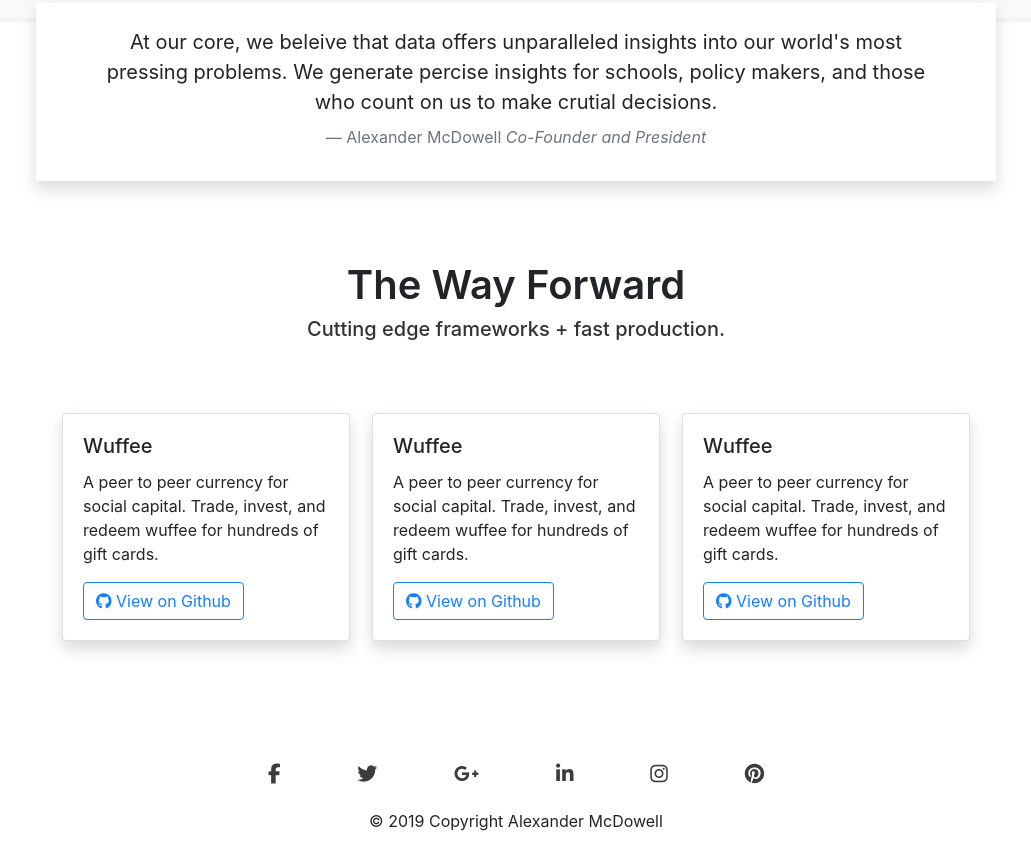
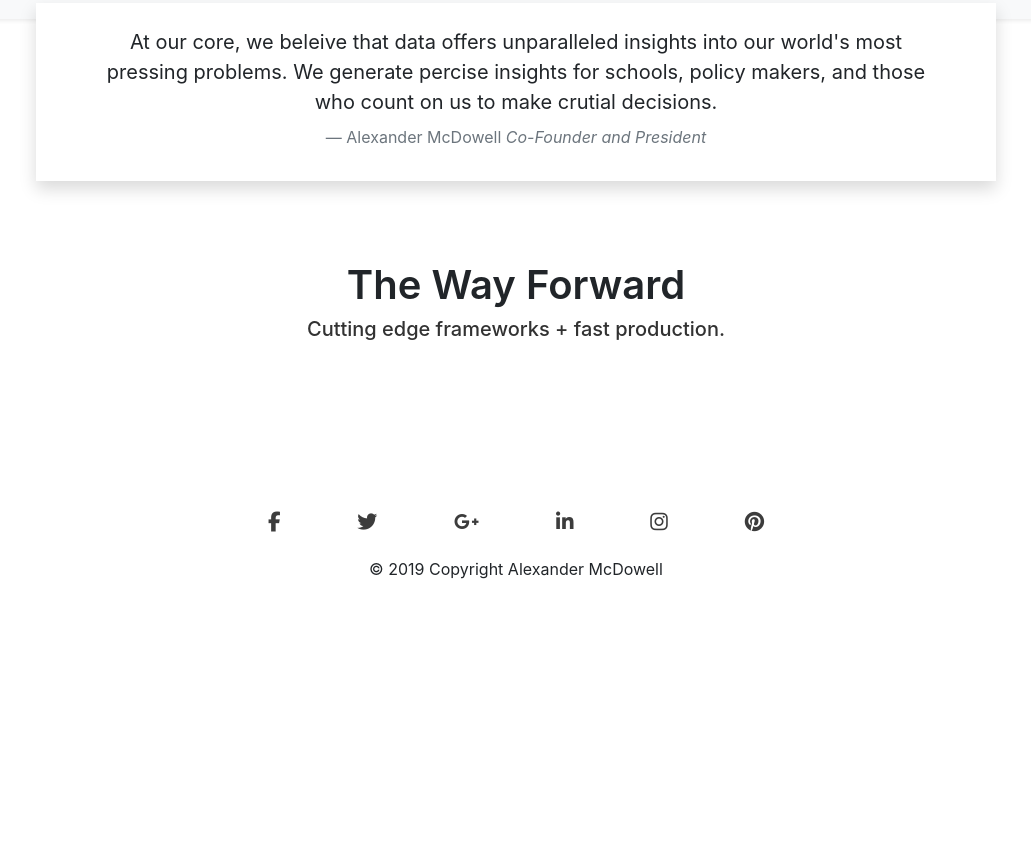
Before and after one commit to LAHS-Data/lahs-data.github.io, a plain HTML site: page index.html in a window 1280 px wide. Shown: the part 492-1349 px from the top of the page, without its empty margins (124-1155 px from the left). After the commit the page ends 1097 px from the top, so only its background shows below. Drawn offline with nearby package versions, Linux system fonts and the light colour scheme.

Commit message:
Update index.html

```diff
--- a/index.html
+++ b/index.html
@@ -105,30 +105,7 @@
 	</div>
 
 	<div class="row col-lg-9 justify-content-around mx-auto mt-5">
-		<div class="card shadow mt-4" style="width: 18rem;">
-			<div class="card-body">
-				<h5 class="card-title">Wuffee</h5>
-				<p class="card-text">A peer to peer currency for social capital. Trade, invest, and redeem wuffee for
-					hundreds of gift cards.</p>
-				<a href="#" class="btn btn-primary"><i class="fab fa-github"></i> View on Github</a>
-			</div>
-		</div>
-		<div class="card shadow mt-4" style="width: 18rem;">
-			<div class="card-body">
-				<h5 class="card-title">Wuffee</h5>
-				<p class="card-text">A peer to peer currency for social capital. Trade, invest, and redeem wuffee for
-					hundreds of gift cards.</p>
-				<a href="#" class="btn btn-primary"><i class="fab fa-github"></i> View on Github</a>
-			</div>
-		</div>
-		<div class="card shadow mt-4" style="width: 18rem;">
-			<div class="card-body">
-				<h5 class="card-title">Wuffee</h5>
-				<p class="card-text">A peer to peer currency for social capital. Trade, invest, and redeem wuffee for
-					hundreds of gift cards.</p>
-				<a href="#" class="btn btn-primary"><i class="fab fa-github"></i> View on Github</a>
-			</div>
-		</div>
+
 	</div>
 
 	<!-- Footer -->
```
